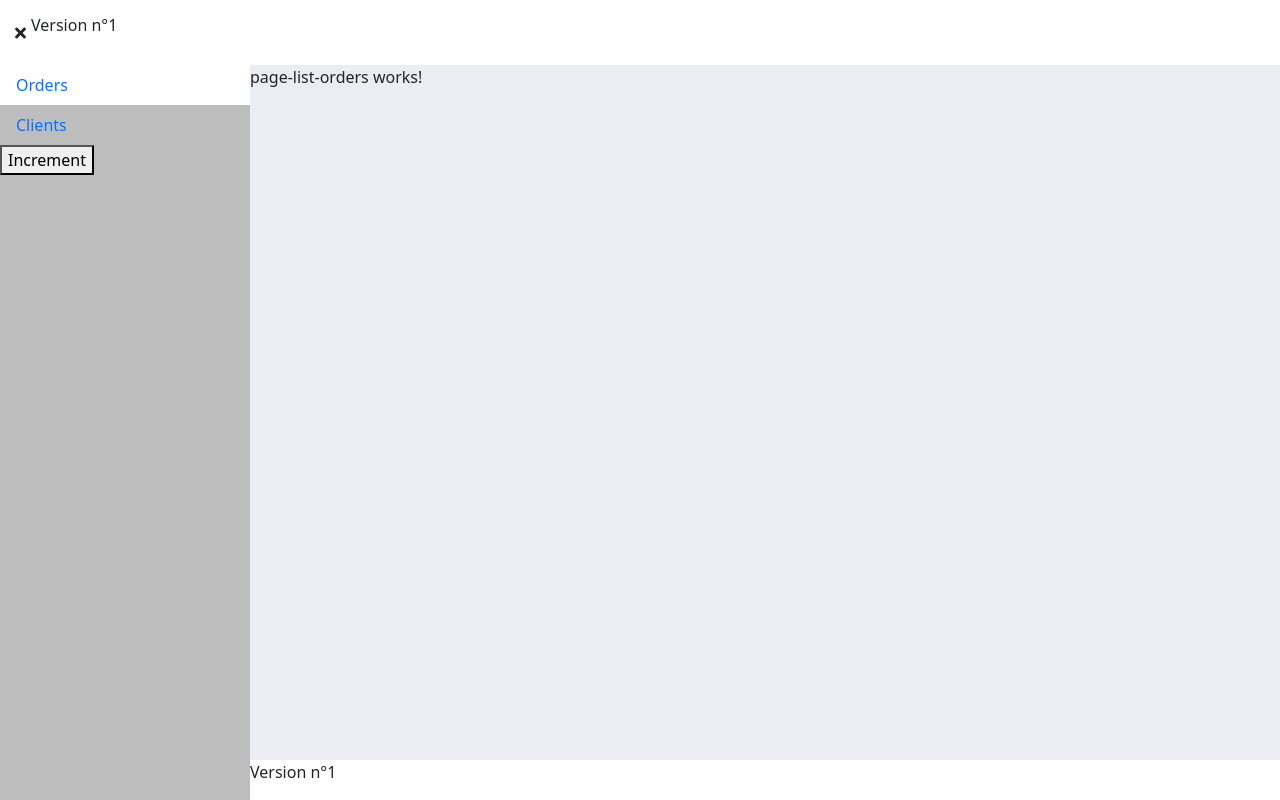
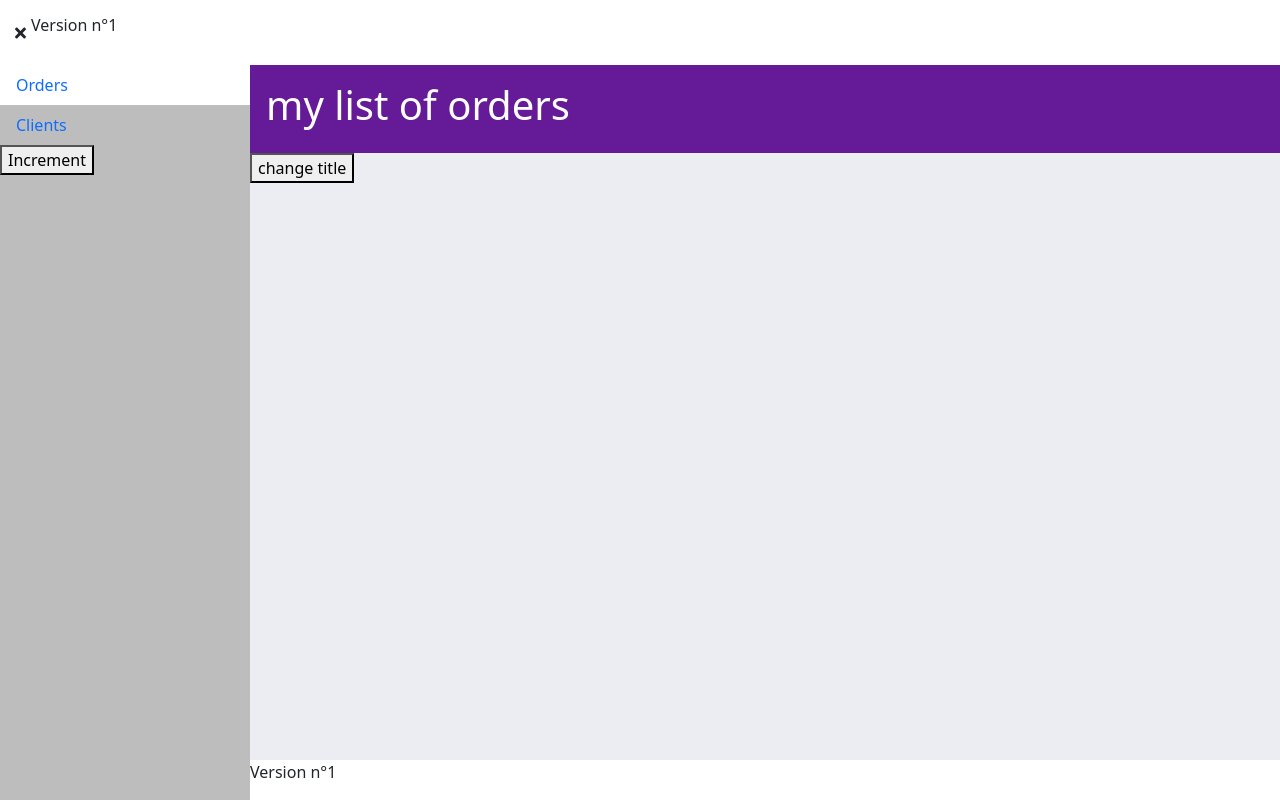
Before and after one commit to dnyuhm/crm-16-mai, an Angular app: page /orders in a window 1280 px wide. Built offline with nearby package versions, Linux system fonts and the light colour scheme; data requests are answered from the project's data file.

Commit message:
Commit 22-23 : @Input() data binding & lifecycle hooks

```diff
--- a/src/app/orders/pages/page-list-orders/page-list-orders.component.html
+++ b/src/app/orders/pages/page-list-orders/page-list-orders.component.html
@@ -1 +1,3 @@
-<p>page-list-orders works!</p>
+<app-template-full-width [title]="myTitle">
+  <button (click)="changeTitle()">change title</button>
+</app-template-full-width>
--- a/src/app/orders/pages/page-list-orders/page-list-orders.component.ts
+++ b/src/app/orders/pages/page-list-orders/page-list-orders.component.ts
@@ -7,11 +7,19 @@ import { OrdersService } from '../../services/orders.service';
   styleUrls: ['./page-list-orders.component.scss'],
 })
 export class PageListOrdersComponent implements OnInit {
+  public myTitle: string;
+
   constructor(private ordersService: OrdersService) {
+    this.myTitle = 'my list of orders';
+
     this.ordersService.collection$.subscribe((data) => {
       console.log(data);
     });
   }
 
   ngOnInit(): void {}
+
+  public changeTitle(): void {
+    this.myTitle = 'title changed';
+  }
 }
--- /dev/null
+++ b/src/app/templates/components/template-container/template-container.component.html
@@ -0,0 +1,6 @@
+<div class="bandeau">
+  <h1>{{ title }}</h1>
+</div>
+<div class="my-container">
+  <ng-content></ng-content>
+</div>
--- /dev/null
+++ b/src/app/templates/components/template-container/template-container.component.scss
@@ -0,0 +1,11 @@
+.bandeau {
+  background: var(--app-primary);
+  padding: 1rem;
+  h1 {
+    color: var(--app-light);
+  }
+}
+.my-container {
+  max-width: 500px;
+  margin: auto;
+}
--- /dev/null
+++ b/src/app/templates/components/template-container/template-container.component.ts
@@ -0,0 +1,16 @@
+import { Component, Input, OnInit } from '@angular/core';
+
+@Component({
+  selector: 'app-template-container',
+  templateUrl: './template-container.component.html',
+  styleUrls: ['./template-container.component.scss'],
+})
+export class TemplateContainerComponent implements OnInit {
+  @Input() public title: string;
+
+  constructor() {
+    this.title = 'Ohhhhh le joli title';
+  }
+
+  ngOnInit(): void {}
+}
--- /dev/null
+++ b/src/app/templates/components/template-full-width/template-full-width.component.html
@@ -0,0 +1,6 @@
+<div class="bandeau">
+  <h1>{{ title }}</h1>
+</div>
+<div>
+  <ng-content></ng-content>
+</div>
--- /dev/null
+++ b/src/app/templates/components/template-full-width/template-full-width.component.scss
@@ -0,0 +1,7 @@
+.bandeau {
+  background: var(--app-primary);
+  padding: 1rem;
+  h1 {
+    color: var(--app-light);
+  }
+}
--- /dev/null
+++ b/src/app/templates/components/template-full-width/template-full-width.component.ts
@@ -0,0 +1,23 @@
+import { Component, Input, OnInit } from '@angular/core';
+
+@Component({
+  selector: 'app-template-full-width',
+  templateUrl: './template-full-width.component.html',
+  styleUrls: ['./template-full-width.component.scss'],
+})
+export class TemplateFullWidthComponent implements OnInit {
+  @Input() public title: string;
+
+  constructor() {
+    this.title = 'Le titre est ici';
+    console.log(this.title);
+  }
+
+  ngOnChanges(): void {
+    console.log(this.title);
+  }
+
+  ngOnInit(): void {
+    console.log(this.title);
+  }
+}
```
Also changed, not shown: src/app/orders/orders.module.ts (+6 -10 lines), src/app/templates/templates.module.ts (+10 -1 lines), 2 other files (tests, documents, lock files or other folders).
